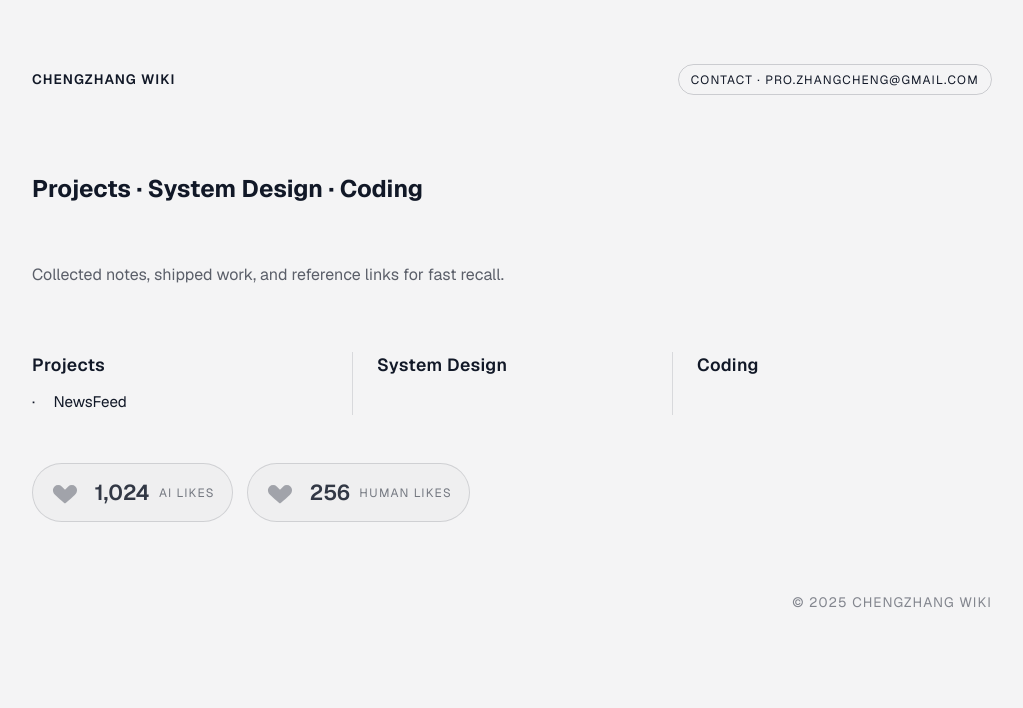
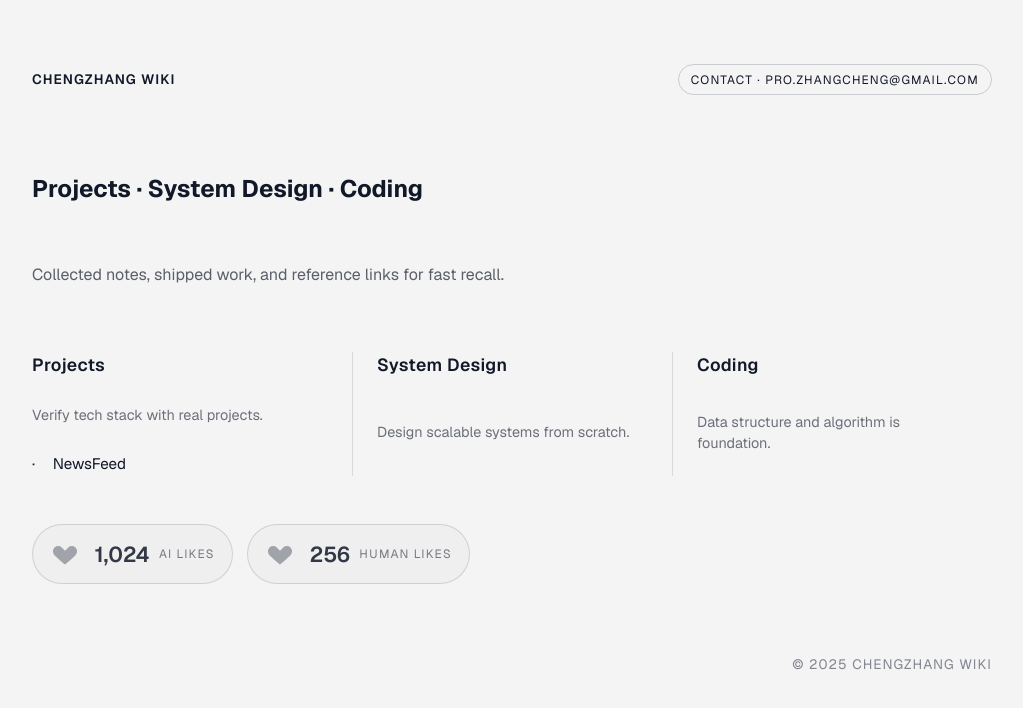
Before and after one commit to ZhangCheng-zh/chengzhangwiki, a Next.js app: page / in a window 1280 px wide. Shown: the top 708 px of the page, without its empty margins (128-1151 px from the left). Built offline with nearby package versions, Linux system fonts and the light colour scheme.

Commit message:
[ADD]add caption for entries

```diff
--- a/src/app/page.module.css
+++ b/src/app/page.module.css
@@ -125,7 +125,7 @@
 
 .list li {
   display: grid;
-  gap: 0.8rem;
+  gap: 0.75rem;
   border-top: 1px solid rgba(17, 24, 39, 0.12);
   padding-top: 1.25rem;
 }
@@ -134,6 +134,12 @@
   font-size: 1.1rem;
   font-weight: 600;
   letter-spacing: 0.02em;
+}
+
+.entryCaption {
+  font-size: 0.9rem;
+  color: rgba(17, 24, 39, 0.6);
+  max-width: 30ch;
 }
 
 .entryLinks {
@@ -183,7 +189,8 @@
 
   .hero p,
   .footer,
-  .statLabel {
+  .statLabel,
+  .entryCaption {
     color: rgba(229, 231, 235, 0.7);
   }
 
@@ -201,6 +208,10 @@
   }
 
   .statValue {
+    color: rgba(248, 250, 252, 0.92);
+  }
+
+  .entryTitle {
     color: rgba(248, 250, 252, 0.92);
   }
 }
--- a/src/app/page.tsx
+++ b/src/app/page.tsx
@@ -7,14 +7,17 @@ import styles from "./page.module.css";
 const sections = [
   {
     title: "Projects",
+    caption: "Verify tech stack with real projects.",
     links: [{ label: "NewsFeed", href: "https://newsfeed.chengzhang.wiki" }],
   },
   {
     title: "System Design",
+    caption: "Design scalable systems from scratch.",
     links: [],
   },
   {
     title: "Coding",
+    caption: "Data structure and algorithm is foundation.",
     links: [],
   },
 ];
@@ -59,6 +62,7 @@ export default function Home() {
             {sections.map((section) => (
               <li key={section.title}>
                 <span className={styles.entryTitle}>{section.title}</span>
+                <p className={styles.entryCaption}>{section.caption}</p>
                 {section.links?.length ? (
                   <ul className={styles.entryLinks}>
                     {section.links.map((link) => (
```
